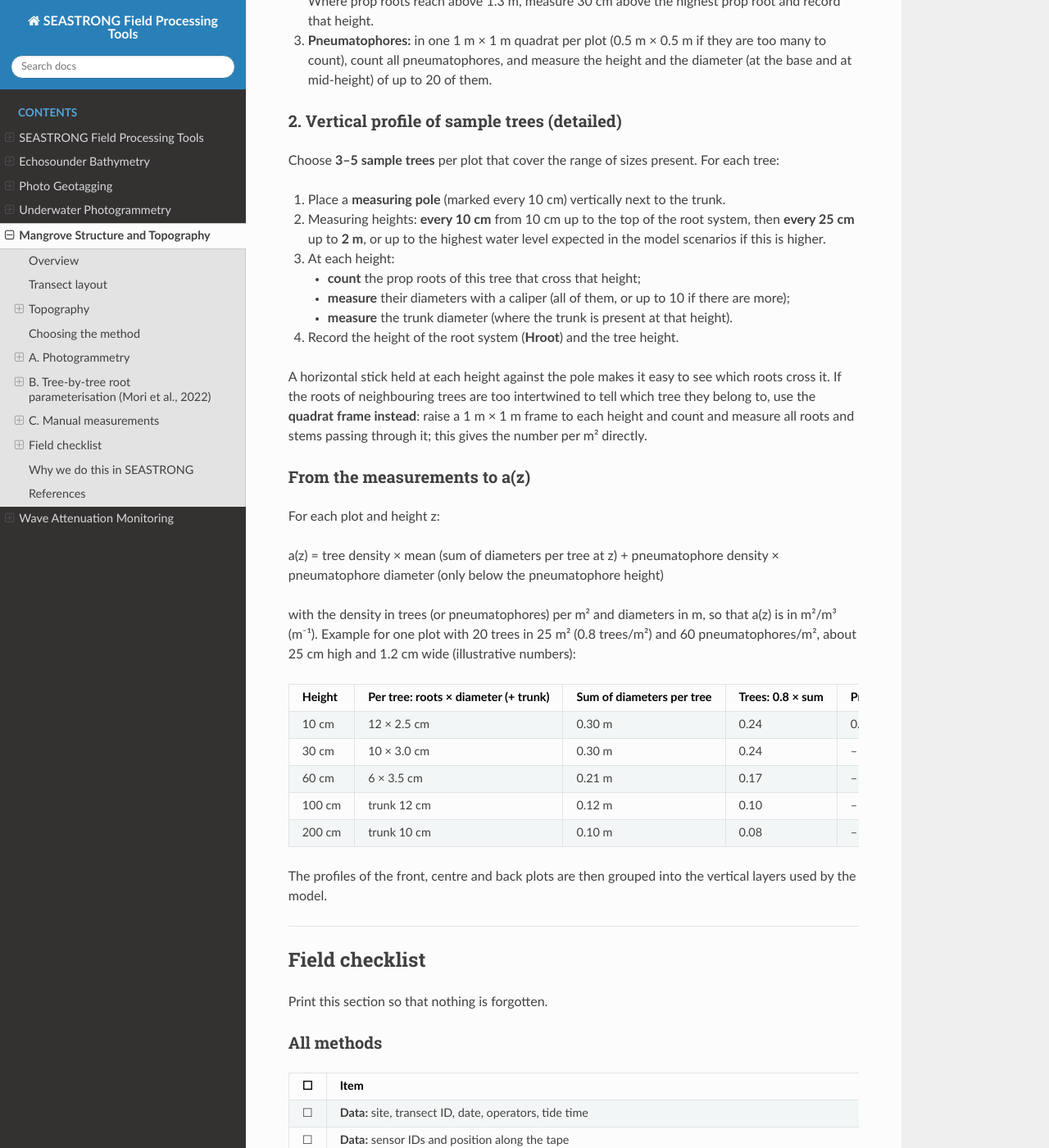
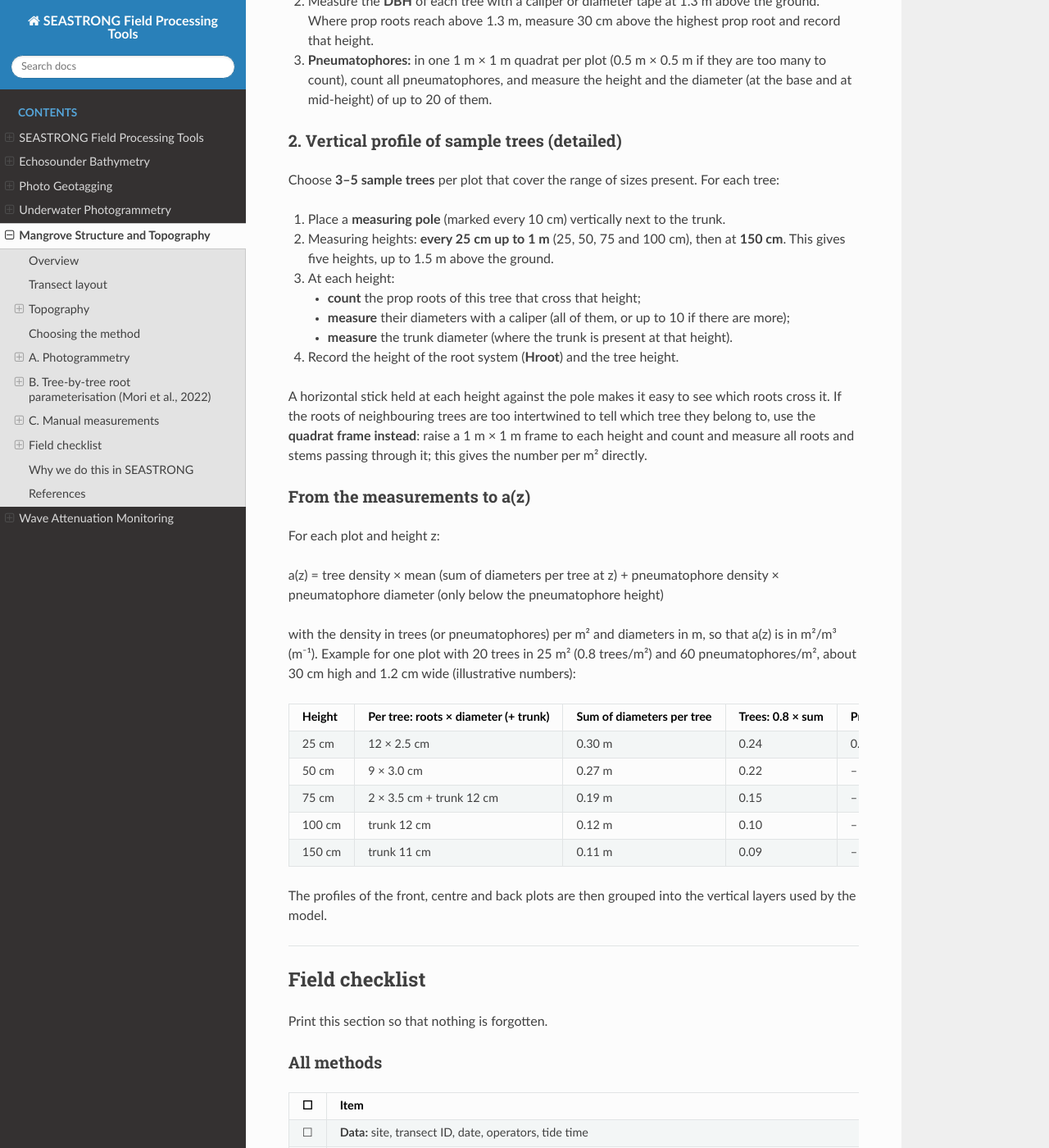
Before and after one commit to Alerovere/seastrong-field-tools, a Sphinx documentation site: the page built from docs/mangroves.md, in a window 1280 px wide and 1400 px high, scrolled down 8025 px. Shown: the whole window at 82% size. Built offline with Sphinx 7.4.7 and the Read the Docs theme 3.1.0, drawn with Linux system fonts in a browser that asks for light colours; some of the changed text lies outside the part shown.

Commit message:
mangroves

````diff
--- a/docs/mangroves.md
+++ b/docs/mangroves.md
@@ -160,9 +160,9 @@ Use this method where the forest is so dense that neither photogrammetry nor pho
 
 ```{figure} _static/mangrove_manual_measurements.svg
 :width: 100%
-:alt: Plan view of the three 5 m by 5 m plots with sample trees and a pneumatophore quadrat, and side view of a sample tree with measuring heights every 10 cm up to the top of the roots and every 25 cm up to 2 m
+:alt: Plan view of the three 5 m by 5 m plots with sample trees and a pneumatophore quadrat, and side view of a sample tree with measuring heights at 25, 50, 75, 100 and 150 cm
 
-Manual measurements. (A) Three 5 m × 5 m plots along the tape (front, centre, back): count all trees, measure 3–5 sample trees in detail, and count pneumatophores in one quadrat. (B) On each sample tree, prop roots and trunk are counted and measured at fixed heights along a measuring pole.
+Manual measurements. (A) Three 5 m × 5 m plots along the tape (front, centre, back): count all trees, measure 3–5 sample trees in detail, and count pneumatophores in one quadrat. (B) On each sample tree, prop roots and trunk are counted and measured at 25, 50, 75, 100 and 150 cm along a measuring pole.
 ```
 
 ### Where to measure
@@ -181,7 +181,7 @@ Manual measurements. (A) Three 5 m × 5 m plots along the tape (front, centre, b
 Choose **3–5 sample trees** per plot that cover the range of sizes present. For each tree:
 
 1. Place a **measuring pole** (marked every 10 cm) vertically next to the trunk.
-2. Measuring heights: **every 10 cm** from 10 cm up to the top of the root system, then **every 25 cm** up to **2 m**, or up to the highest water level expected in the model scenarios if this is higher.
+2. Measuring heights: **every 25 cm up to 1 m** (25, 50, 75 and 100 cm), then at **150 cm**. This gives five heights, up to 1.5 m above the ground.
 3. At each height:
    - **count** the prop roots of this tree that cross that height;
    - **measure** their diameters with a caliper (all of them, or up to 10 if there are more);
@@ -196,15 +196,15 @@ For each plot and height z:
 
 a(z) = tree density × mean (sum of diameters per tree at z) + pneumatophore density × pneumatophore diameter (only below the pneumatophore height)
 
-with the density in trees (or pneumatophores) per m² and diameters in m, so that a(z) is in m²/m³ (m⁻¹). Example for one plot with 20 trees in 25 m² (0.8 trees/m²) and 60 pneumatophores/m², about 25 cm high and 1.2 cm wide (illustrative numbers):
+with the density in trees (or pneumatophores) per m² and diameters in m, so that a(z) is in m²/m³ (m⁻¹). Example for one plot with 20 trees in 25 m² (0.8 trees/m²) and 60 pneumatophores/m², about 30 cm high and 1.2 cm wide (illustrative numbers):
 
 | Height | Per tree: roots × diameter (+ trunk) | Sum of diameters per tree | Trees: 0.8 × sum | Pneumatophores: 60 × 0.012 | a(z) |
 | --- | --- | --- | --- | --- | --- |
-| 10 cm | 12 × 2.5 cm | 0.30 m | 0.24 | 0.72 | 0.96 m⁻¹ |
-| 30 cm | 10 × 3.0 cm | 0.30 m | 0.24 | – | 0.24 m⁻¹ |
-| 60 cm | 6 × 3.5 cm | 0.21 m | 0.17 | – | 0.17 m⁻¹ |
+| 25 cm | 12 × 2.5 cm | 0.30 m | 0.24 | 0.72 | 0.96 m⁻¹ |
+| 50 cm | 9 × 3.0 cm | 0.27 m | 0.22 | – | 0.22 m⁻¹ |
+| 75 cm | 2 × 3.5 cm + trunk 12 cm | 0.19 m | 0.15 | – | 0.15 m⁻¹ |
 | 100 cm | trunk 12 cm | 0.12 m | 0.10 | – | 0.10 m⁻¹ |
-| 200 cm | trunk 10 cm | 0.10 m | 0.08 | – | 0.08 m⁻¹ |
+| 150 cm | trunk 11 cm | 0.11 m | 0.09 | – | 0.09 m⁻¹ |
 
 The profiles of the front, centre and back plots are then grouped into the vertical layers used by the model.
 
@@ -251,7 +251,7 @@ Print this section so that nothing is forgotten.
 | ☐ | **Data:** tree count and species in each plot; DBH of each tree (and measurement height if not 1.3 m) |
 | ☐ | **Data:** pneumatophore count in one quadrat per plot (and quadrat size); height and diameter (base, mid-height) of up to 20 |
 | ☐ | 3–5 sample trees per plot, covering the range of sizes |
-| ☐ | **Data per sample tree, at every 10 cm up to the top of the roots and every 25 cm up to 2 m:** number of roots crossing, their diameters, trunk diameter |
+| ☐ | **Data per sample tree, at 25, 50, 75, 100 and 150 cm:** number of roots crossing, their diameters, trunk diameter |
 | ☐ | **Data per sample tree:** Hroot and tree height |
 | ☐ | Photos of each plot and sample tree, with scale |
 
````
Also changed, not shown: docs/_static/mangrove_manual_measurements.svg, 1 other file.
